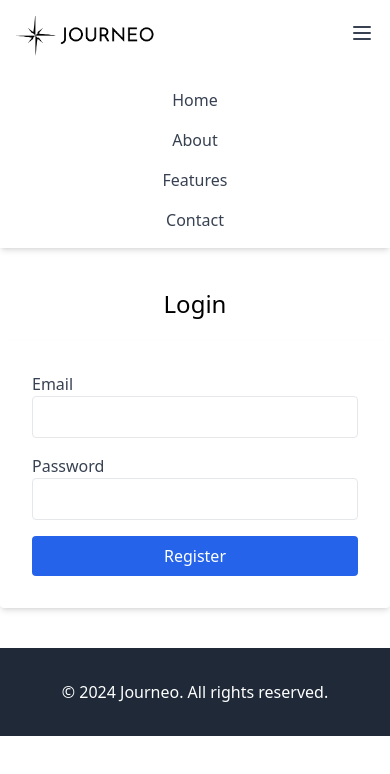
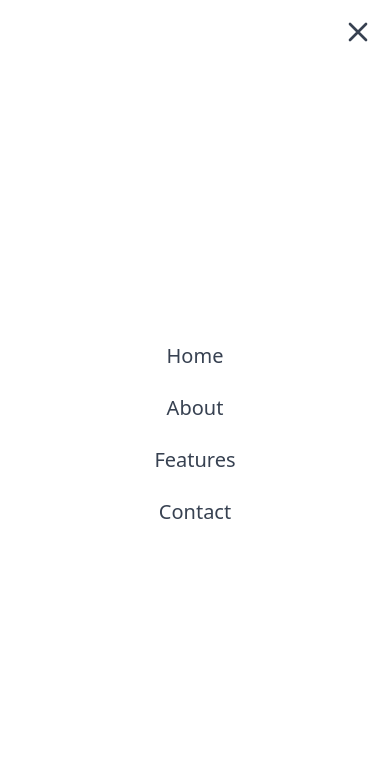
Before and after one commit to PetrVorlos35/Journeo, a React (Vite) app in the folder frontend/: page /login in a window 390 px wide. Both pictures are taken after a click on the button 362 px from the left and 33 px from the top of the page. Shown: the top 774 px of the page. Built offline with nearby package versions, Linux system fonts and the light colour scheme.

Commit message:
nejlepsi mobilni navbar

```diff
--- a/frontend/src/Navbar.jsx
+++ b/frontend/src/Navbar.jsx
@@ -9,7 +9,7 @@ function Navbar() {
   };
 
   return (
-    <nav className="bg-white shadow-md sticky top-0">
+    <nav className="bg-white shadow-2xl sticky top-0 z-50">
       <div className="container mx-auto flex justify-between items-center py-4 px-4 md:px-8">
         {/* Logo */}
         <div>
@@ -24,7 +24,6 @@ function Navbar() {
           <a href="/about" className="text-gray-700 hover:text-blue-600">About</a>
           <a href="/features" className="text-gray-700 hover:text-blue-600">Features</a>
           <a href="/contact" className="text-gray-700 hover:text-blue-600">Contact</a>
-          {/* <a href="/signup" className="bg-green-500 text-white py-2 px-4 rounded-full hover:bg-green-600">Sign Up</a> */}
         </div>
 
         {/* Hamburger Menu (Mobile) */}
@@ -38,14 +37,19 @@ function Navbar() {
       </div>
 
       {/* Mobile Menu */}
-      <div className={`${isOpen ? 'block' : 'hidden'} md:hidden`}>
-        <div className="flex flex-col items-center space-y-4 py-4">
-          <a href="/" className="text-gray-700 hover:text-blue-600">Home</a>
-          <a href="/about" className="text-gray-700 hover:text-blue-600">About</a>
-          <a href="/features" className="text-gray-700 hover:text-blue-600">Features</a>
-          <a href="/contact" className="text-gray-700 hover:text-blue-600">Contact</a>
-          {/* <a href="/signup" className="bg-green-500 text-white py-2 px-4 rounded-full hover:bg-green-600">Sign Up</a> */}
-        </div>
+      <div className={`fixed inset-0 bg-white z-40 md:hidden flex flex-col justify-center items-center space-y-6 transition-transform duration-300 ${isOpen ? 'menu-open' : 'menu-closed'}`}>
+        {/* Close Button */}
+        <button onClick={toggleMenu} className="absolute top-4 right-4 text-gray-700 focus:outline-none">
+          <svg className="w-8 h-8" fill="none" stroke="currentColor" viewBox="0 0 24 24" xmlns="http://www.w3.org/2000/svg">
+            <path strokeLinecap="round" strokeLinejoin="round" strokeWidth="2" d="M6 18L18 6M6 6l12 12" />
+          </svg>
+        </button>
+
+        {/* Menu Links */}
+        <a href="/" className="text-gray-700 hover:text-blue-600 text-xl">Home</a>
+        <a href="/about" className="text-gray-700 hover:text-blue-600 text-xl">About</a>
+        <a href="/features" className="text-gray-700 hover:text-blue-600 text-xl">Features</a>
+        <a href="/contact" className="text-gray-700 hover:text-blue-600 text-xl">Contact</a>
       </div>
     </nav>
   );
--- a/frontend/src/index.css
+++ b/frontend/src/index.css
@@ -2,3 +2,16 @@
 @tailwind base;
 @tailwind components;
 @tailwind utilities;
+
+.menu-open {
+    animation: fadeIn 0.5s ease forwards;
+    display: flex !important; /* Overwrite hidden */
+  }
+  .menu-closed {
+    transform: translateY(-100%);
+    opacity: 0;
+  }
+
+  .fixed {
+    transition: transform 0.5s ease, opacity 0.5s ease;
+  }
```
